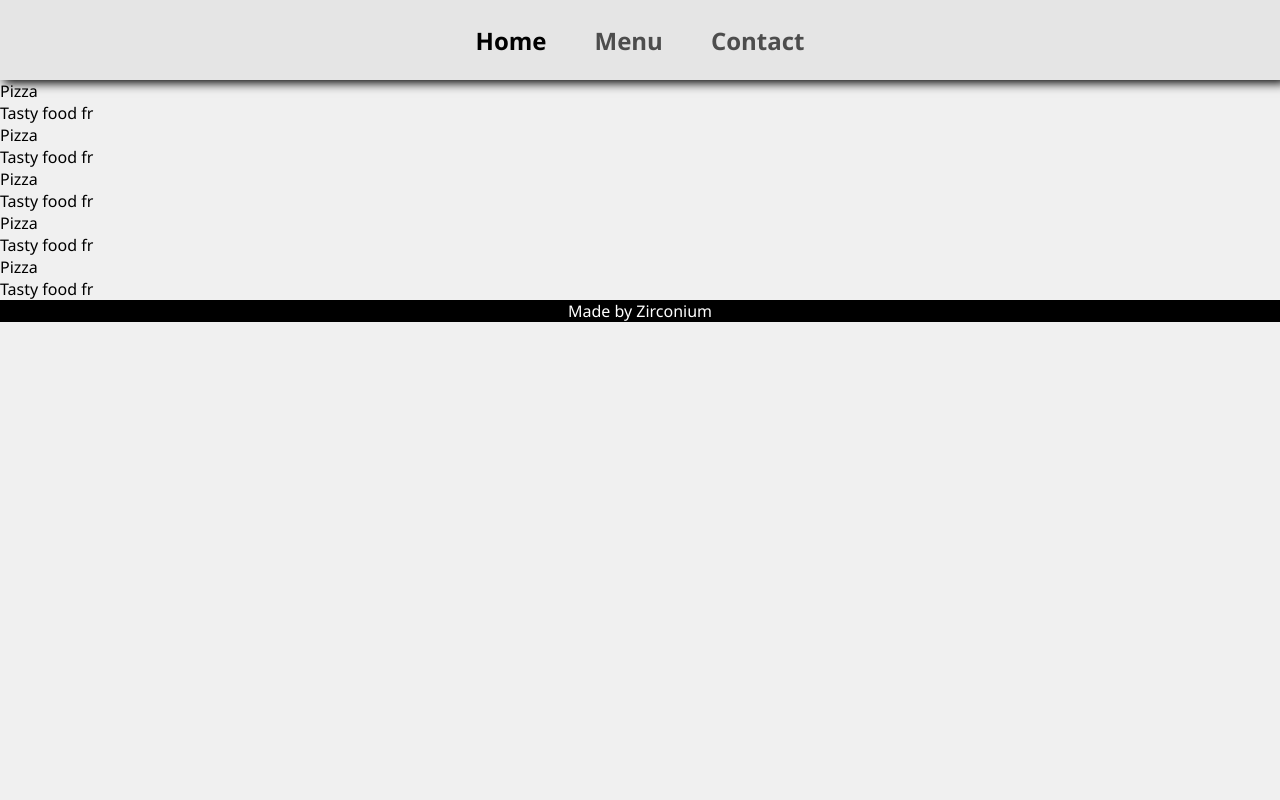
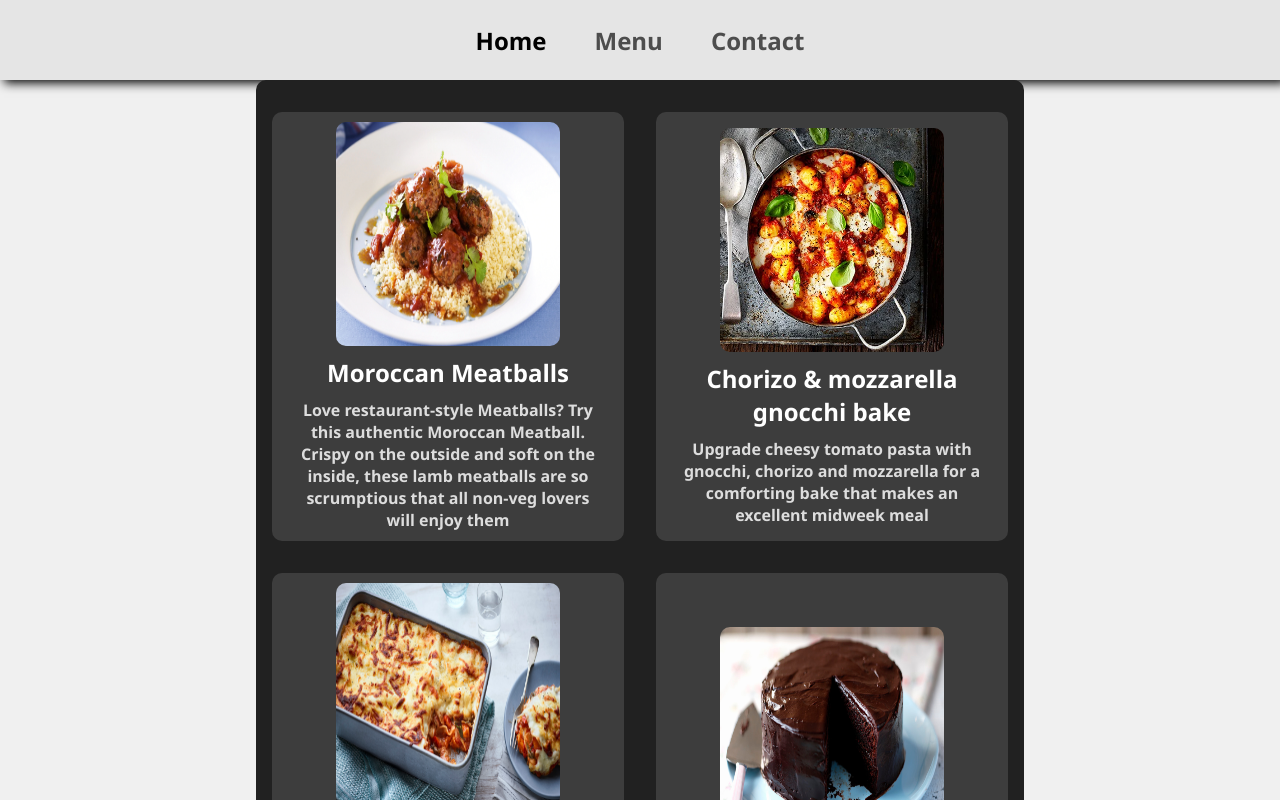
Before and after one commit to High-Banana/restaurant-page, a website built with webpack: page dist/index.html in a window 1280 px wide. Both pictures are taken after a click on the item "Menu". Shown: the top 800 px of the page. Built offline with nearby package versions, Linux system fonts and the light colour scheme.

Commit message:
Create menu and menu items and style it

```diff
--- a/src/menu.js
+++ b/src/menu.js
@@ -2,24 +2,55 @@ function createMenuPage() {
     const menu = document.createElement("div");
     menu.classList.add("menu");
 
-    menu.appendChild(createMenuItem("Pizza", "Tasty food fr"));
-    menu.appendChild(createMenuItem("Pizza", "Tasty food fr"));
-    menu.appendChild(createMenuItem("Pizza", "Tasty food fr"));
-    menu.appendChild(createMenuItem("Pizza", "Tasty food fr"));
-    menu.appendChild(createMenuItem("Pizza", "Tasty food fr"));
+    menu.appendChild(
+        createMenuItem(
+            "images/foods/moroccanmeatballs.jpg",
+
+            "Moroccan Meatballs",
+
+            "Love restaurant-style Meatballs? Try this authentic Moroccan Meatball. Crispy on the outside and soft on the inside, these lamb meatballs are so scrumptious that all non-veg lovers will enjoy them"));
+
+    menu.appendChild(
+        createMenuItem(
+            "images/foods/chorizo.jpg",
+
+            "Chorizo & mozzarella gnocchi bake",
+
+            "Upgrade cheesy tomato pasta with gnocchi, chorizo and mozzarella for a comforting bake that makes an excellent midweek meal"));
+
+    menu.appendChild(createMenuItem(
+        "images/foods/lasagne.jpg",
+
+        "Vegetarian lasagne",
+
+        "Make our easy vegetarian lasagne using just a handful of ingredients. You can use ready-made tomato sauce and white sauce, or batch cook the sauces and freeze them"));
+
+    menu.appendChild(createMenuItem(
+        "images/foods/cake.jpg",
+
+        "Easy chocolate fudge cake",
+
+        "Tasty food fr"));
+
+    menu.appendChild(createMenuItem("images/foods/cowboy-pie.jpg", "Cowboy pie", "What says comfort food better than sausages and baked beans in a pie topped with cheesy, buttery mashed potato? This is a guaranteed family favourite"));
 
     return menu;
 }
 
-function createMenuItem(name, description) {
+function createMenuItem(image, name, description) {
     const menuItem = document.createElement("div");
+    menuItem.classList.add("menu-item");
 
-    const foodName = document.createElement("div");
+    const foodImage = document.createElement("img");
+    foodImage.src = image;
+
+    const foodName = document.createElement("h2");
     foodName.textContent = name;
 
-    const foodDescription = document.createElement("div");
+    const foodDescription = document.createElement("p");
     foodDescription.textContent = description;
 
+    menuItem.appendChild(foodImage);
     menuItem.appendChild(foodName);
     menuItem.appendChild(foodDescription);
 
@@ -29,7 +60,7 @@ function createMenuItem(name, description) {
 
 const loadMenuPage = () => {
     const main = document.querySelector(".main");
-    main.replaceChildren();
+    main.textContent = "";
     main.appendChild(createMenuPage());
 }
 
--- a/src/style.css
+++ b/src/style.css
@@ -16,6 +16,12 @@ body {
 ::-webkit-scrollbar-thumb {
     background-color: black;
     border-radius: 10px;
+}
+
+.main {
+    display: flex;
+    align-items: center;
+    justify-content: center;
 }
 
 .navbar {
@@ -98,11 +104,49 @@ body {
     font-weight: 600;
 }
 
+.menu {
+    display: grid;
+    min-height: 100vh;
+    grid-template-columns: repeat(2, 22rem);
+    grid-template-rows: 1fr;
+    gap: 2rem;
+    padding: 2rem 1rem;
+    background-color: rgb(33, 33, 33);
+    border-radius: 10px;
+    justify-content: center;
+}
+
+.menu-item {
+    display: flex;
+    flex-direction: column;
+    justify-content: center;
+    align-items: center;
+    text-align: center;
+    gap: 10px;
+    padding: 10px;
+    background-color: rgb(61, 61, 61);
+    color: white;
+    border-radius: 10px;
+}
+
+.menu-item p{
+    width: 90%;
+    font-weight: 600;
+    color: rgb(221, 221, 221);
+}
+
+.menu-item img{
+    width: 14rem;
+    height: 14rem;
+    border-radius: 10px;
+}
+
 .footer {
     text-align: center;
     background-color: black;
     color: white;
     width: 100%;
+    box-shadow: 5px -2px 7px 5px gray;
 }
 
 .footer a {
```
Also changed, not shown: dist/images/foods/cake.jpg (added), dist/images/foods/chorizo.jpg (added), dist/images/foods/cowboy-pie.jpg (added), dist/images/foods/lasagne.jpg (added), dist/images/foods/moroccanmeatballs.jpg (added), dist/main.js.
